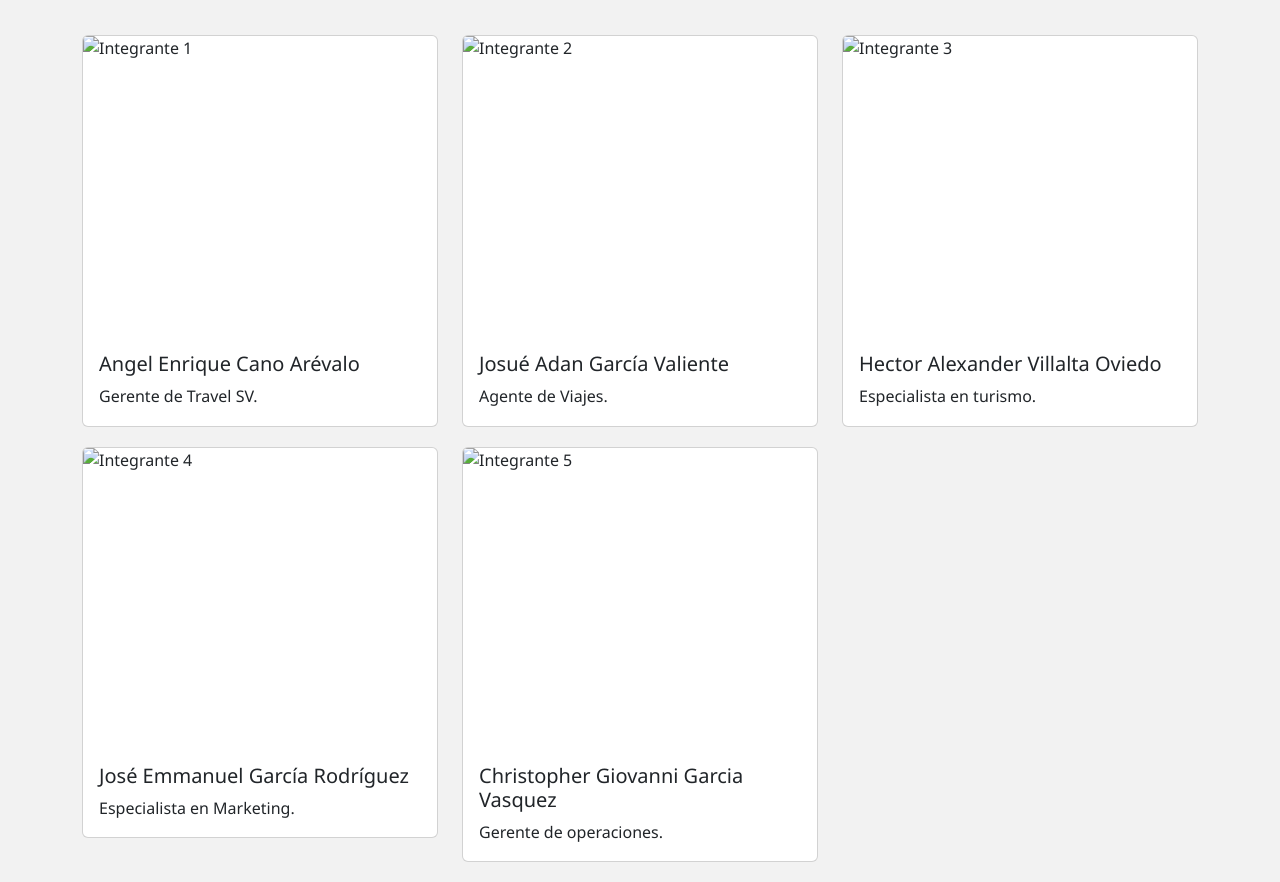
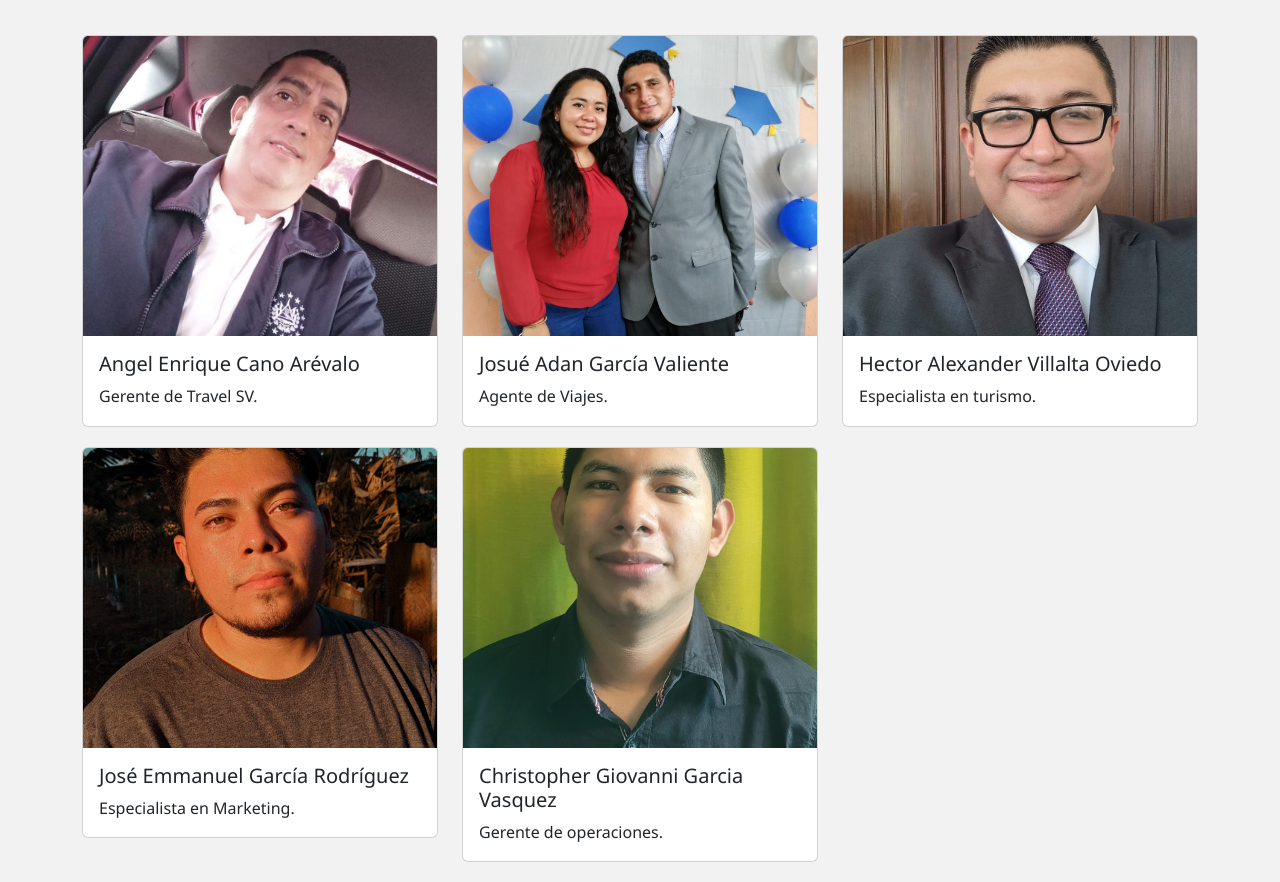
Before and after one commit to AngelitoCano/AngelitoCano.github.io, a plain HTML site: page Equipo.html in a window 1280 px wide. Shown: the part 212-1094 px from the top of the page. Drawn offline with nearby package versions, Linux system fonts and the light colour scheme.

Commit message:
Update Equipo.html
Cambio de jpg a jpeg

```diff
--- a/Equipo.html
+++ b/Equipo.html
@@ -36,7 +36,7 @@
       <!-- Integrante 1 -->
       <div class="col-md-4">
         <div class="card">
-          <img src="images/img_equipo/integrante1.jpg" class="card-img-top" alt="Integrante 1">
+          <img src="images/img_equipo/integrante1.jpeg" class="card-img-top" alt="Integrante 1">
           <div class="card-body">
             <h5 class="card-title">Angel Enrique Cano Arévalo</h5>
             <p class="card-text">Gerente de Travel SV.</p>
@@ -46,7 +46,7 @@
       <!-- Integrante 2 -->
       <div class="col-md-4">
         <div class="card">
-          <img src="images/img_equipo/integrante2.jpg" class="card-img-top" alt="Integrante 2">
+          <img src="images/img_equipo/integrante2.jpeg" class="card-img-top" alt="Integrante 2">
           <div class="card-body">
             <h5 class="card-title">Josué Adan García Valiente</h5>
             <p class="card-text">Agente de Viajes.</p>
@@ -56,7 +56,7 @@
       <!-- Integrante 3 -->
       <div class="col-md-4">
         <div class="card">
-          <img src="images/img_equipo/integrante3.jpg" class="card-img-top" alt="Integrante 3">
+          <img src="images/img_equipo/integrante3.jpeg" class="card-img-top" alt="Integrante 3">
           <div class="card-body">
             <h5 class="card-title">Hector Alexander Villalta Oviedo</h5>
             <p class="card-text">Especialista en turismo.</p>
@@ -66,7 +66,7 @@
       <!-- Integrante 4 -->
       <div class="col-md-4">
         <div class="card">
-          <img src="images/img_equipo/integrante4.jpg" class="card-img-top" alt="Integrante 4">
+          <img src="images/img_equipo/integrante4.jpeg" class="card-img-top" alt="Integrante 4">
           <div class="card-body">
             <h5 class="card-title">José Emmanuel García Rodríguez</h5>
             <p class="card-text">Especialista en Marketing.</p>
@@ -76,7 +76,7 @@
       <!-- Integrante 5 -->
       <div class="col-md-4">
         <div class="card">
-          <img src="images/img_equipo/integrante5.jpg" class="card-img-top" alt="Integrante 5">
+          <img src="images/img_equipo/integrante5.jpeg" class="card-img-top" alt="Integrante 5">
           <div class="card-body">
             <h5 class="card-title">Christopher Giovanni Garcia Vasquez</h5>
             <p class="card-text">Gerente de operaciones.</p>
```
